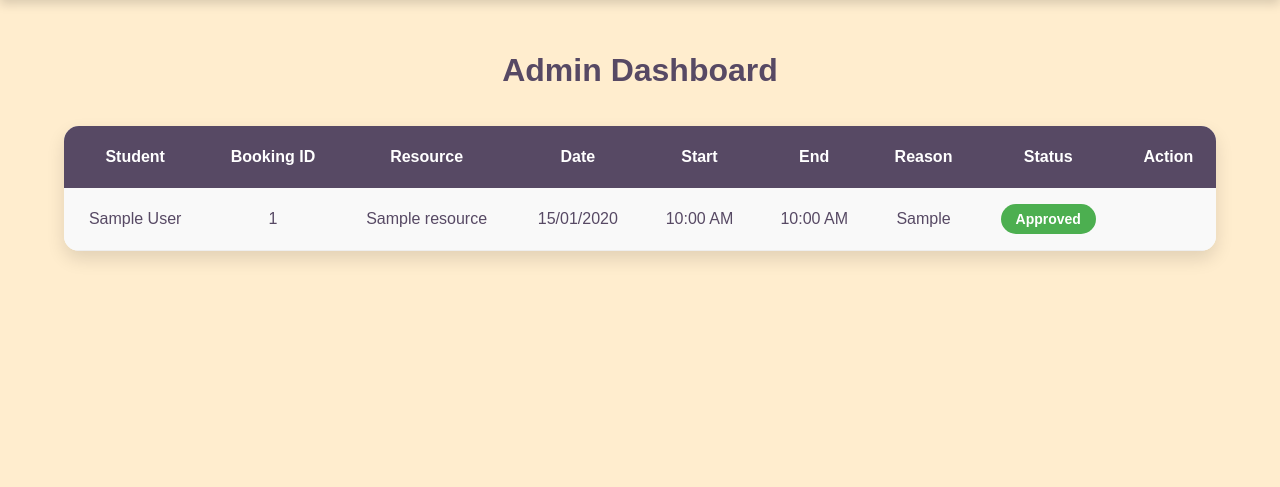
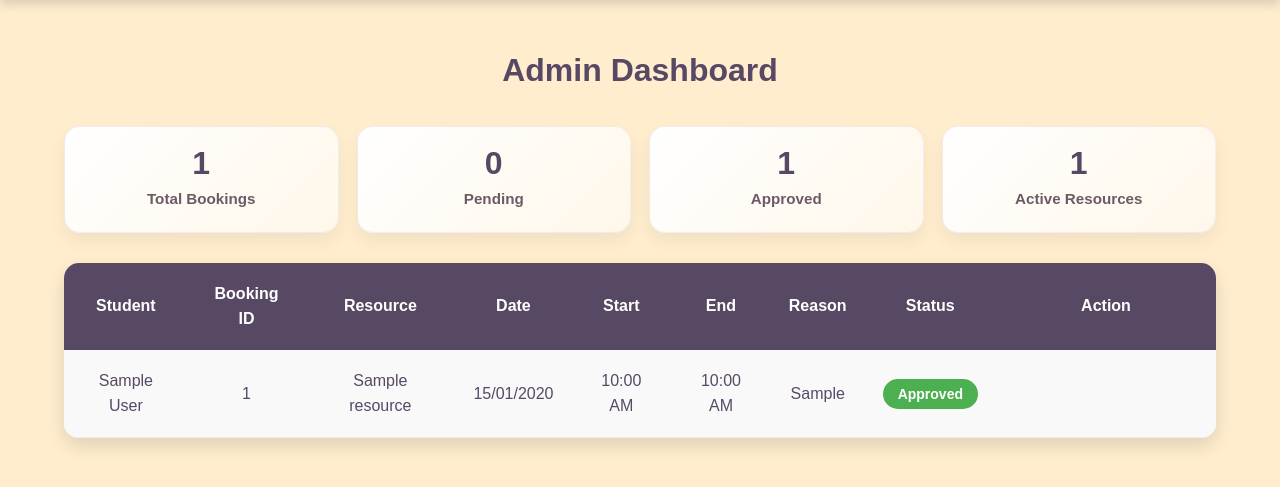
Before and after one commit to jxnki/Campus-Slot-Booker, a Flask app: page /admin-dashboard in a window 1280 px wide. Shown: the part 91-578 px from the top of the page. Run offline with Flask 3, Linux system fonts and the light colour scheme; the visitor is signed in with stand-in values (Sample User, id 1); tables that the repository leaves empty hold one stand-in row (values such as "Sample post").

Commit message:
Update admin_dashboard.html

```diff
--- a/templates/admin_dashboard.html
+++ b/templates/admin_dashboard.html
@@ -10,7 +10,31 @@ Admin Dashboard
     Admin Dashboard
 </h2>
 
-<table class="booking-table">
+<div class="stats-grid">
+
+    <div class="stat-card">
+        <span class="stat-value">{{ total_booking_count }}</span>
+        <span class="stat-label">Total Bookings</span>
+    </div>
+
+    <div class="stat-card">
+        <span class="stat-value">{{ pending_booking_count }}</span>
+        <span class="stat-label">Pending</span>
+    </div>
+
+    <div class="stat-card">
+        <span class="stat-value">{{ approved_booking_count }}</span>
+        <span class="stat-label">Approved</span>
+    </div>
+
+    <div class="stat-card">
+        <span class="stat-value">{{ active_resource_count }}</span>
+        <span class="stat-label">Active Resources</span>
+    </div>
+
+</div>
+
+<table class="booking-table" id="booking-table">
 
 <tr>
 
@@ -72,7 +96,7 @@ Admin Dashboard
 
     </td>
 
-    <td>
+    <td class="booking-action-cell">
 
         {% if booking.status == "Pending" %}
 
```
